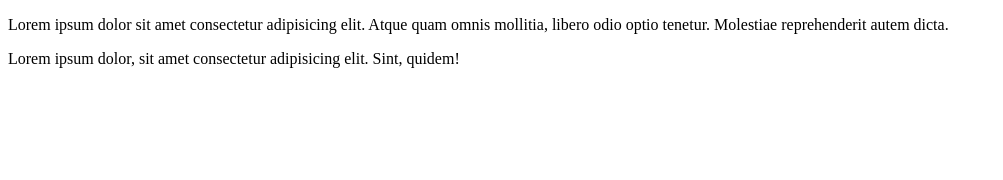
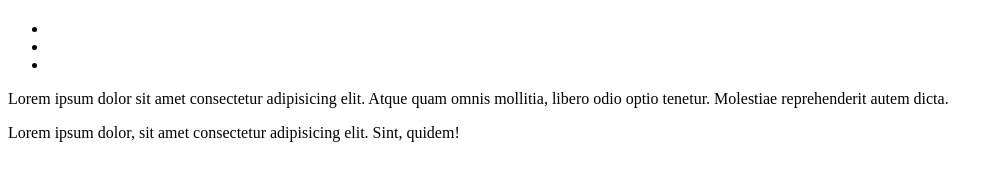
Before and after one commit to azermasimov/Basic-Portfolio, a plain HTML site: page index.html in a window 1280 px wide. Shown: the whole page, without its empty margins (0-1003 px from the left). Drawn offline with Linux system fonts and the light colour scheme; files that its build step writes are made by us from their sources; a script that the page names is missing.

Commit message:
https://github.com/azermasimov/Basic-Portfolio.git

```diff
--- a/index.html
+++ b/index.html
@@ -1,5 +1,5 @@
 <!DOCTYPE html>
-<html>
+<html lang="en">
     <head>
         <title>Website</title>
         <meta charset="UTF-8">
@@ -13,6 +13,15 @@
         <script src="app.js"></script>
     </head>
     <body>
+        <nav>
+            <div><h1></h1></div>
+            <ul>
+                <li><a href="#"></a></li>
+                <li><a href="#"></a></li>
+                <li><a href="#"></a></li>
+            </ul>
+        </nav>
+
         <p>Lorem ipsum dolor sit amet consectetur adipisicing elit. Atque quam omnis mollitia, libero odio optio tenetur. Molestiae reprehenderit autem dicta.</p>
         <p>Lorem ipsum dolor, sit amet consectetur adipisicing elit. Sint, quidem!</p>
 
```
